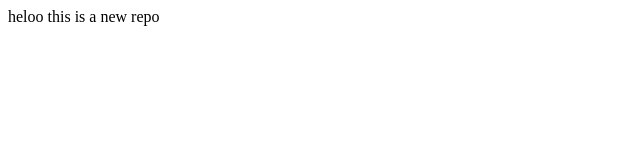
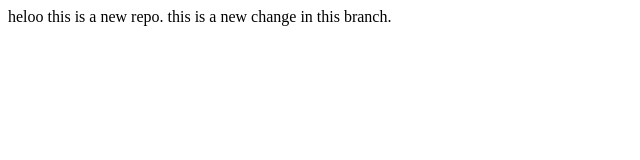
Before and after one commit to MANDEEP-shrma/localrepo, a plain HTML site: page index.html in a window 1280 px wide. Shown: the whole page, without its empty margins (0-640 px from the left). Drawn offline with Linux system fonts and the light colour scheme.

Commit message:
add  new line

```diff
--- a/index.html
+++ b/index.html
@@ -1,4 +1,5 @@
 <p>
 
-    heloo this is a new repo
+    heloo this is a new repo.
+    this is a new change in this  branch.
 </p>
```
